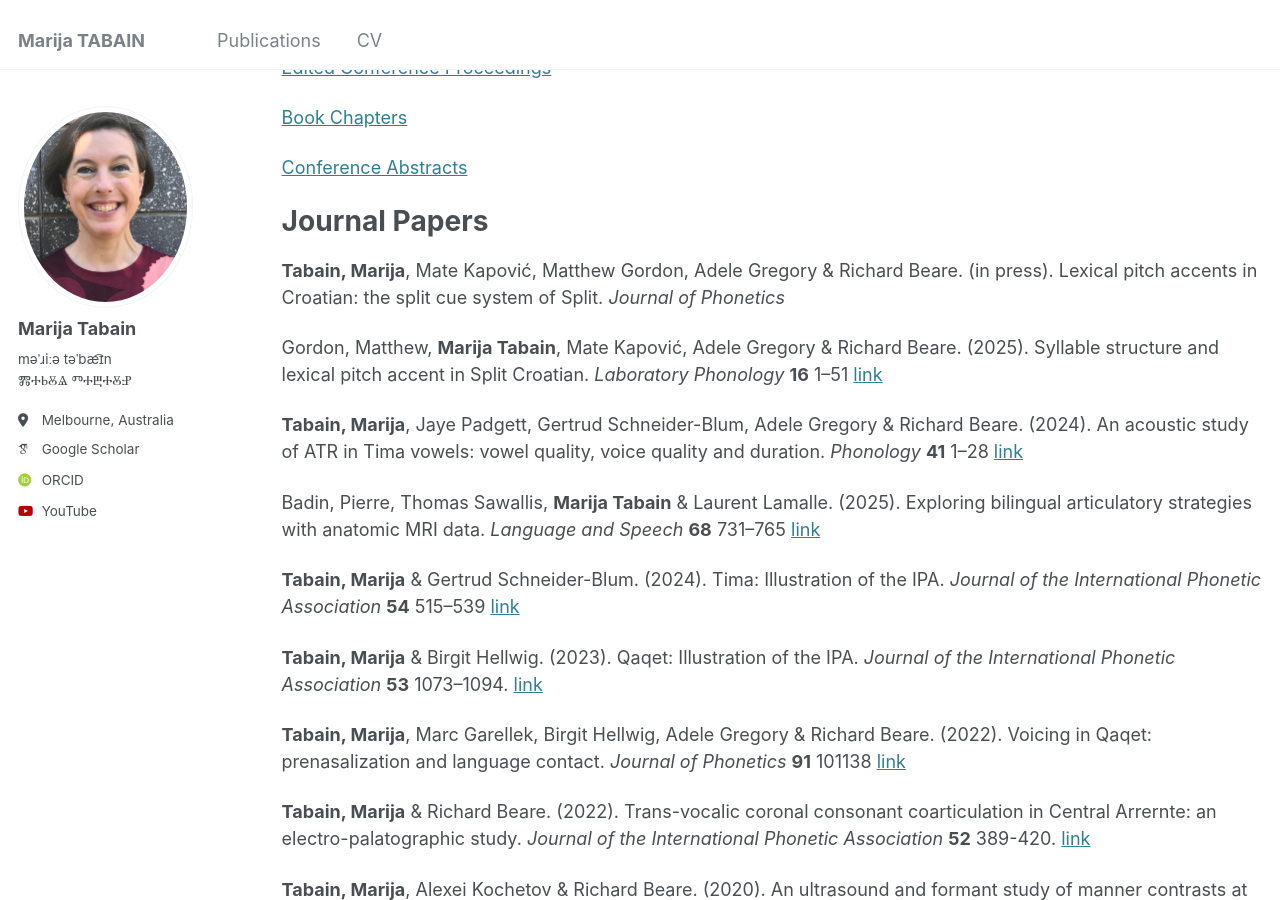
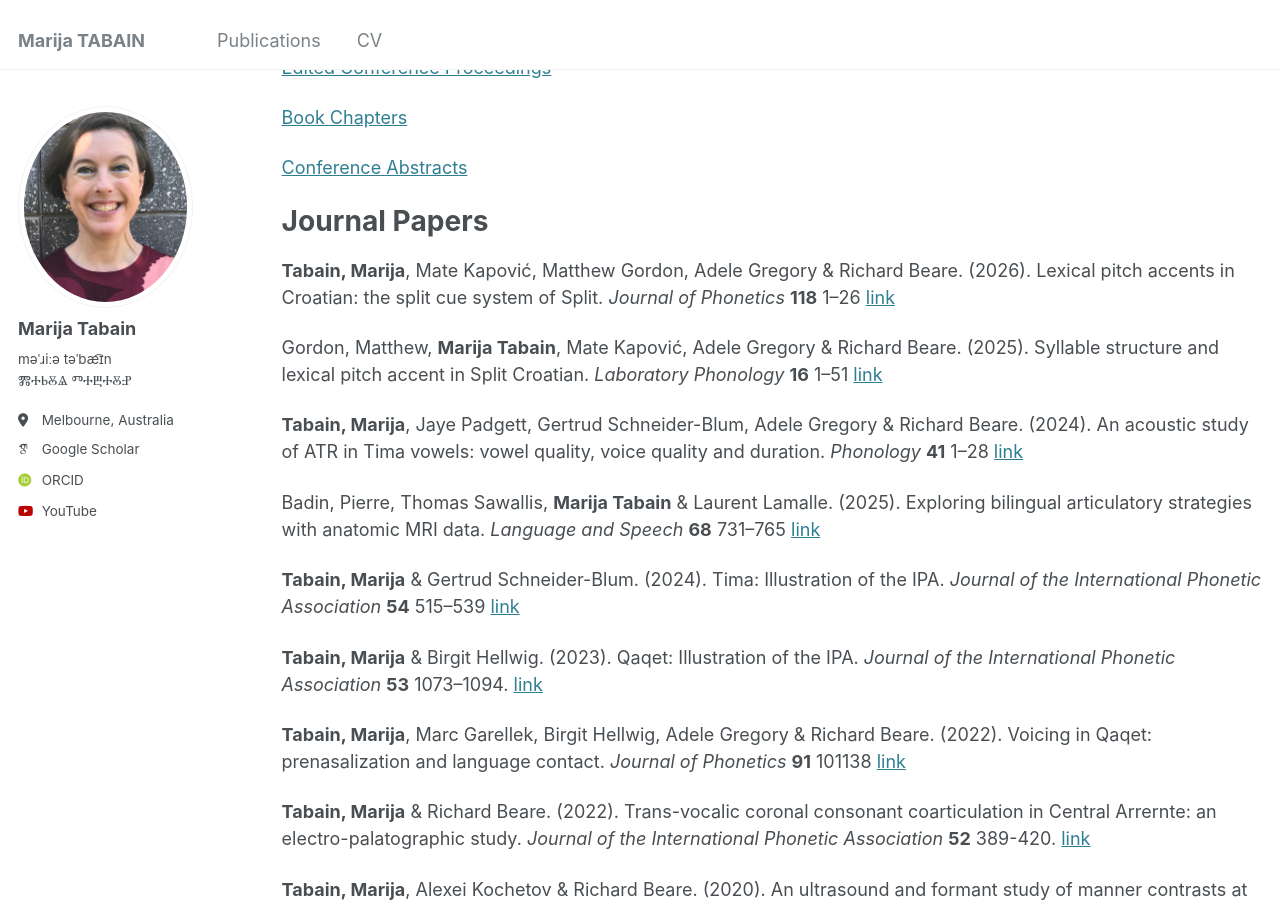
Before and after one commit to marijatabain/marijatabain.github.io, a Jekyll site: the page built from _pages/publications_mt.md, in a window 1280 px wide and 900 px high, scrolled down 300 px. Built offline with Jekyll 4.4.1, drawn with Linux system fonts in a browser that asks for light colours; some web fonts are replaced.

Commit message:
Update publications_mt.md
added JPhon publication

```diff
--- a/_pages/publications_mt.md
+++ b/_pages/publications_mt.md
@@ -21,7 +21,7 @@ author_profile: true
 
 # Journal Papers
 
-**Tabain, Marija**, Mate Kapović, Matthew Gordon, Adele Gregory & Richard Beare. (in press). Lexical pitch accents in Croatian: the split cue system of Split. *Journal of Phonetics*
+**Tabain, Marija**, Mate Kapović, Matthew Gordon, Adele Gregory & Richard Beare. (2026). Lexical pitch accents in Croatian: the split cue system of Split. *Journal of Phonetics* **118** 1–26 [link](https://doi.org/10.1016/j.wocn.2026.101516)
 
 Gordon, Matthew, **Marija Tabain**, Mate Kapović, Adele Gregory & Richard Beare. (2025). Syllable structure and lexical pitch accent in Split Croatian. *Laboratory Phonology* **16** 1–51 [link](https://doi.org/10.16995/labphon.17578)
 
```
